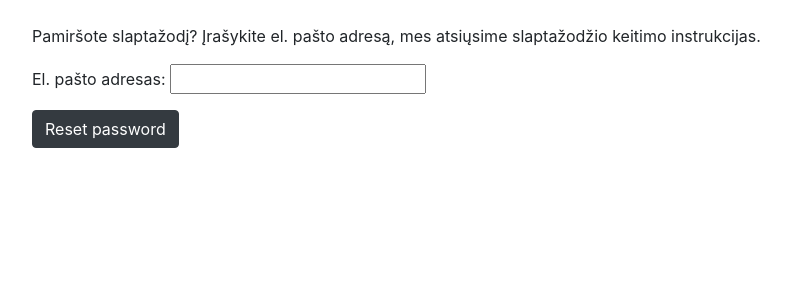
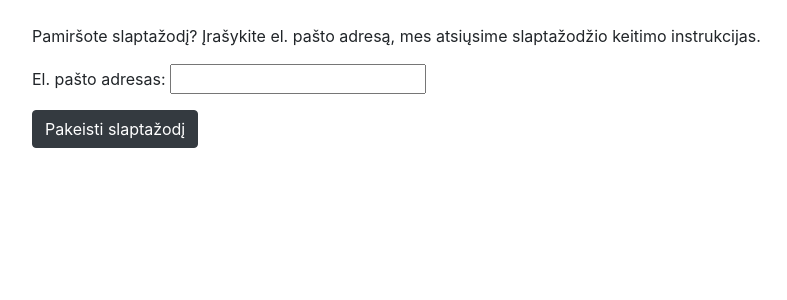
Before and after one commit to RedasMiliunas/autoservisas_2023_pavasaris, a Django app: page /accounts/password_reset/ in a window 1280 px wide. Shown: the part 160-460 px from the top of the page, without its empty margins (53-840 px from the left). Run offline with Django 4.2, Linux system fonts and the light colour scheme; some libraries are stand-ins or nearby versions.

Commit message:
'sulietuvinom' mygtuka password_reset_form.html faile (value='...')

```diff
--- a/myservice/autoservisas/templates/registration/password_reset_form.html
+++ b/myservice/autoservisas/templates/registration/password_reset_form.html
@@ -8,6 +8,6 @@
   {% endif %}
       <p>Pamiršote slaptažodį? Įrašykite el. pašto adresą, mes atsiųsime slaptažodžio keitimo instrukcijas.</p>
       <p>El. pašto adresas: {{ form.email }}</p>
-    <input type="submit" class="btn btn-dark btn-default" value="Reset password">
+    <input type="submit" class="btn btn-dark btn-default" value="Pakeisti slaptažodį">
   </form>
 {% endblock %}
```
Also changed, not shown: myservice/db.sqlite3.
